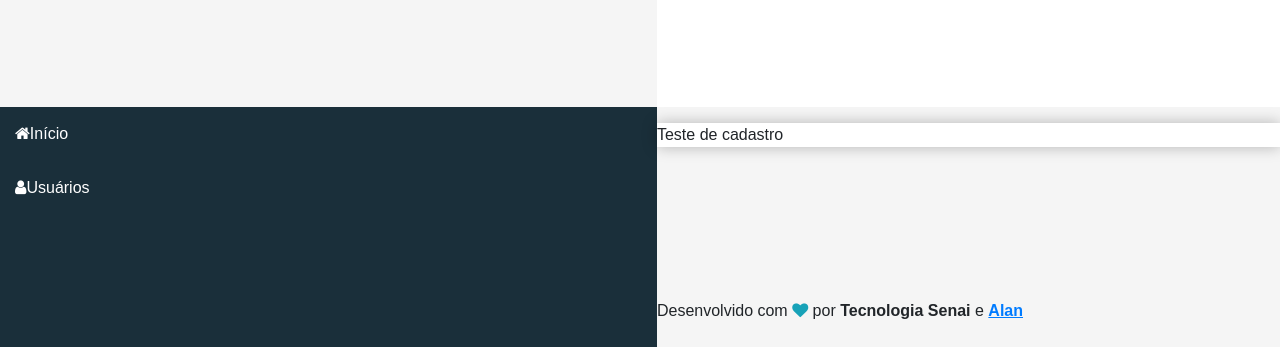
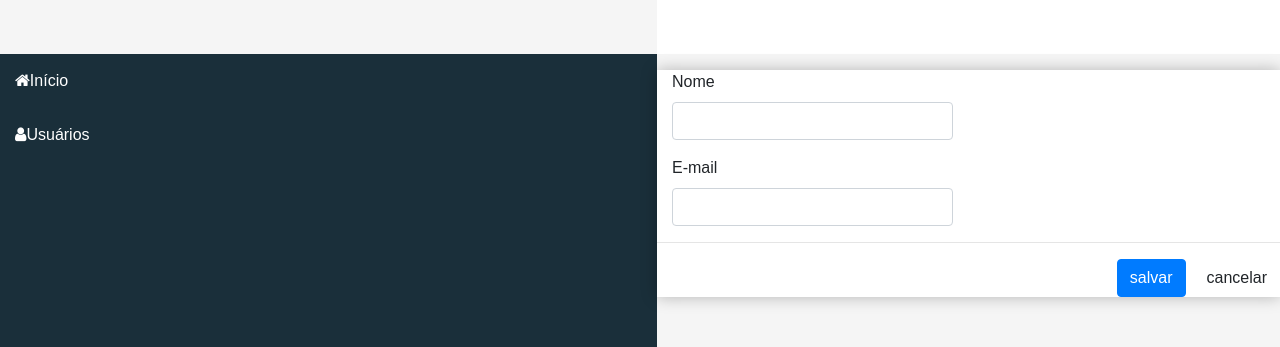
Before and after one commit to Danielalveslira/cadastro-empresarial, a React (Create React App) app in the folder frontend/: page /#/user in a window 1280 px wide. Shown: the part 324-671 px from the top of the page. Built offline with nearby package versions, Linux system fonts and the light colour scheme; a web font is replaced by a local one.

Commit message:
Tela de cadastro de usuário

```diff
--- a/frontend/src/components/user/UserCrud.jsx
+++ b/frontend/src/components/user/UserCrud.jsx
@@ -1,5 +1,6 @@
-import React, {Component} from 'react'
+import React, { Component } from 'react'
 import Main from '../template/Main'
+import axios from 'axios'
 
 const HeardProps = {// Componente responsavel pelo cabeçalho
     icon: 'users',
@@ -7,11 +8,99 @@
     subtitle: 'Cadastro: Incluir, Lista, Alterar e Excluir!'
 }
 
-export default class UserCrud extends Component{
+// Localizando nosso banco
+const baseUrl = "http://localhost:3001/user"
+// Estado inicial - Quando sobe a aplicação
+const initialState = {
+    user: { name: ' ', email: ' ' },
+    list: []
+}
+
+export default class UserCrud extends Component {
+    state = { ...initialState }
+
+    clear() {
+        this.setState({ user: initialState.user })
+    }
+    // Para incluir e alterar
+    save() {
+        const user = this.state.user
+        const method = user.id ? 'put' : 'post'
+        /* Se id for verdadeiro(existe um id, faça um put:atualização),
+        senão faça um post:Criação */
+        const url = user.id ? `${baseUrl}/${user.id}` : baseUrl
+        // Se existe um id atualiza a informação senão baseUrl cria mais um id
+        axios[method](url, user)
+            .then(resp => { //getUpdateList será criada
+                const list = this.getUpdateList(resp.data)
+                this.setState({ user: initialState.user, list })
+            })
+    }
+
+    getUpdateList(user) {
+        // Cria uma nova lista a partir do filter
+        // u => cria uma lista a separando o id que passou
+        // Unshift coloca esse id na primeira posição do array
+        // return list atualiza a linha 35 que atualiza o estado.
+        const list = this.state.list.filter(u => u.id !== user.id)
+        list.unshift(user)
+        return list
+    }
+
+    updateField(event) {
+        //user será o clone (ou recebe o valor) do estado user
+        //clonamos para não alterar o objeto diretamente
+        const user = { ...this.state.user }
+        //seta o que está em input e virá value
+        user[event.target.name] = event.target.value
+        //set insere
+        this.setState({ user })
+    }
+
+    renderForm() {
+        return (
+            <div className="form">
+                <div className="col-12 col-md-6">
+                    <div className="form-group">
+                        <label>Nome</label>
+                        <input type="text" className="form-control"
+                            name="name"
+                            value={this.state.user.name}
+                            onChange={e => this.updateField(e)}
+                            placeholder="Nome = "></input>
+                    </div>
+                </div>
+                <div className="col-12 col-md-6">
+                    <div className="form-group">
+                        <label>E-mail</label>
+                        <input type="text" className="form-control"
+                            name="email"
+                            value={this.state.user.name}
+                            onChange={e => this.updateField(e)}
+                            placeholder="Email = "></input>
+                    </div>
+                </div>
+                <hr />
+                <div className="row">
+                    <div className="col-12 d-flex justify-content-end">
+                        <button className="btn btn-primary"
+                            onClick={e => this.state(e)}>
+                            salvar
+                        </button>
+                        <button className="btn btn-secundary ml-2"
+                            onClick={e => this.clear(e)}>
+                            cancelar
+                        </button>
+                    </div>
+                </div>
+            </div>
+        )
+    }
+
     render(){
         return(
             <Main {...HeardProps}>
-                Teste de cadastro
+                {this.renderForm()}
             </Main>
         )
     }
```
